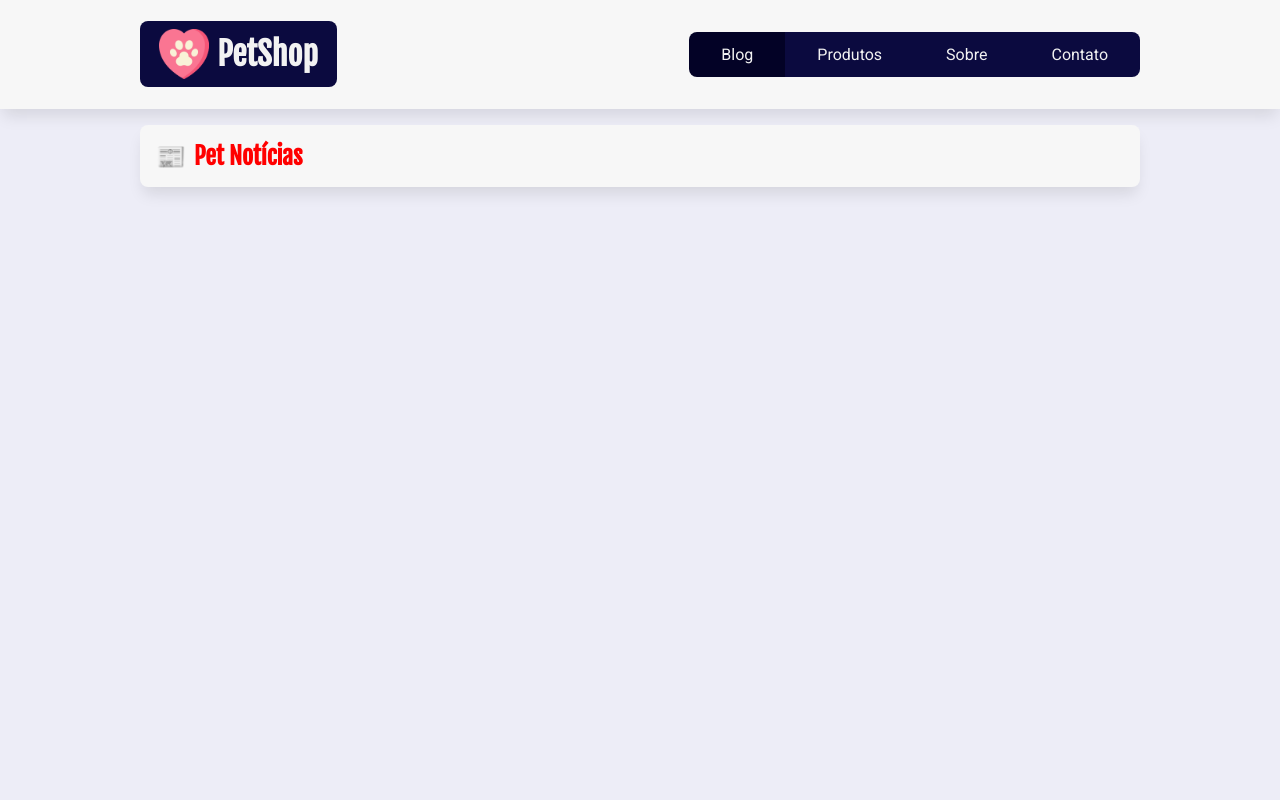
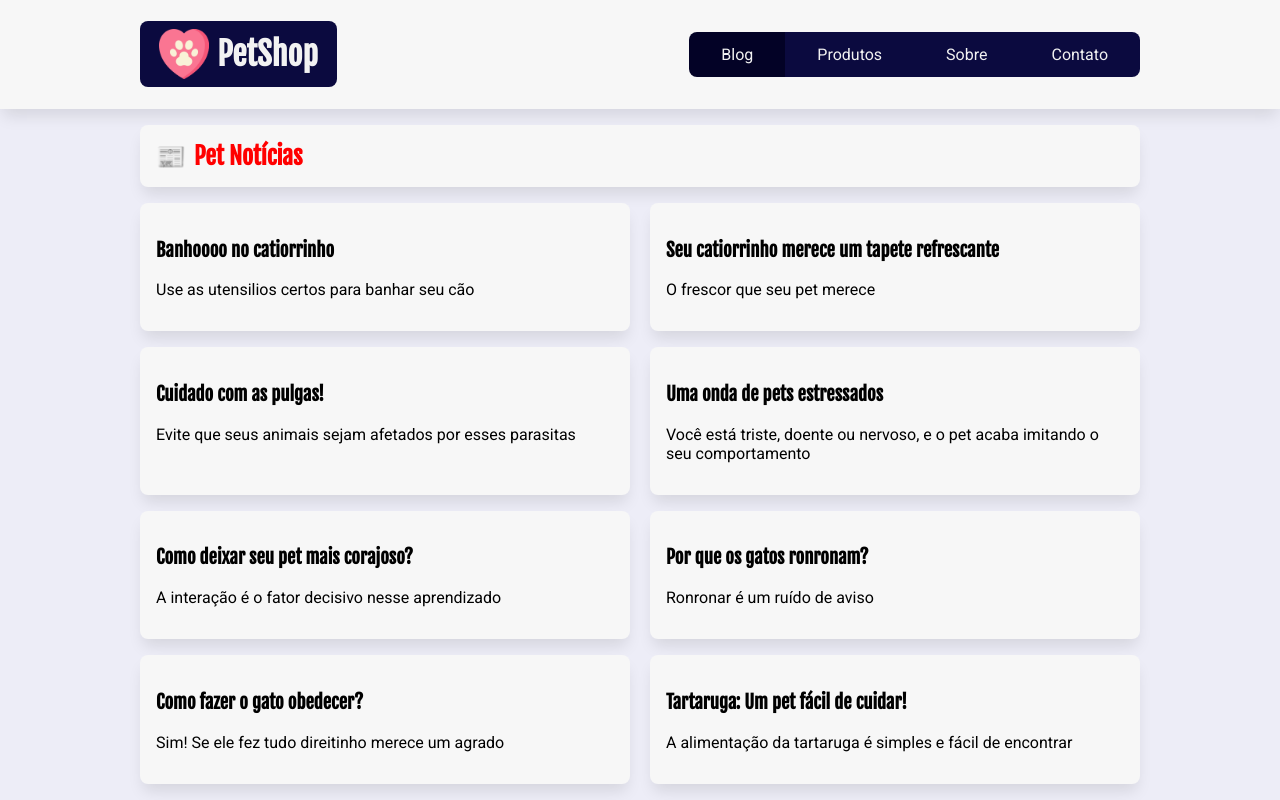
Before and after one commit to gabrielrluna/pertshop-react, a React (Create React App) app: page / in a window 1280 px wide. Built offline with nearby package versions, Linux system fonts and the light colour scheme; data requests are answered from the project's data file.

Commit message:
Update ListaPosts.jsx

```diff
--- a/src/components/ListaPosts/ListaPosts.jsx
+++ b/src/components/ListaPosts/ListaPosts.jsx
@@ -1,29 +1,57 @@
+import { useState, useEffect } from "react"; //Hooks do React
 import servidorApi from "../../api/server-api";
 import estilos from "./ListaPosts.module.css";
 
 const ListaPosts = () => {
-  console.log(servidorApi);
+  // Iniciamos o state do componente com um array vazio para, posteriormente,
+  // preenchê-lo" com os dados vindos da API. Esta atribuição será feita
+  // com o auxílio do setPosts.
+  const [posts, setPosts] = useState([]);
 
-  const postsTemp = [];
+  // console.log(servidorApi + "/posts");
 
-  const getPosts = async () => {
+  useEffect(() => {
+    // const getPosts = async () => {
+    async function getPosts() {
       try {
         const resposta = await fetch(`${servidorApi}/posts`);
         const dados = await resposta.json();
-      console.log(dados);
+        setPosts(dados);
       } catch (error) {
         console.log("Deu ruim!" + error.message);
       }
-  };
+    }
+    getPosts();
+  }, []);
 
-  getPosts();
+  /*Sobre o UseEffect
+Este hook visa permitir um maior controle sobre "efeitos colaterais" na execução do componente.
+Recebe dois parâmetros:
+
+ 1º: função callback com o que será executado
+ 2º: lista de dependências que indicarão ao useEffect quando ele deverá funcionar
+
+ - Se não passar a lista (ou seja, deixar sem []), useEffect executará toda
+vez que o componente for renderizado. Portanto, o callback se torna um loop infinito.
+
+- Se passar a lista vazia (ou seja, deixar o [] vazio), useEffect executará somente no
+momento que o componente é renderizado a primeira vez*/
+
+  // const teste = posts.map((post) => {
+  //   return post;
+  // });
+
+  // console.log(teste);
+
   return (
     <div className={estilos.lista_posts}>
-      {postsTemp.map(({ id, titulo, subtitulo }) => {
+      {posts.map(({ id, titulo, subtitulo }) => {
+        return (
           <article className={estilos.post} key={id}>
             <h3>{titulo}</h3>
             <p>{subtitulo}</p>
-        </article>;
+          </article>
+        );
       })}
     </div>
   );
```
Lines whose indentation alone changed are shown as unchanged.
